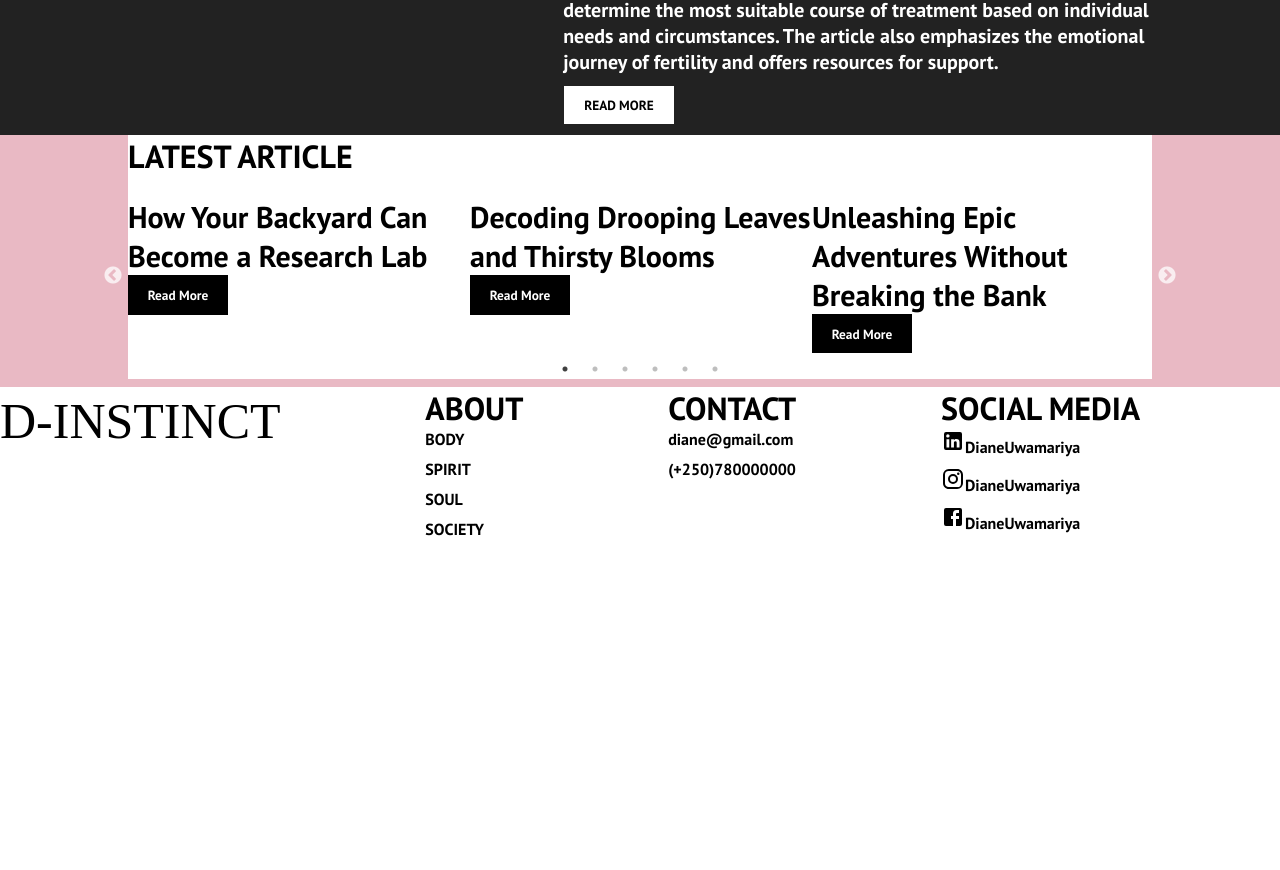
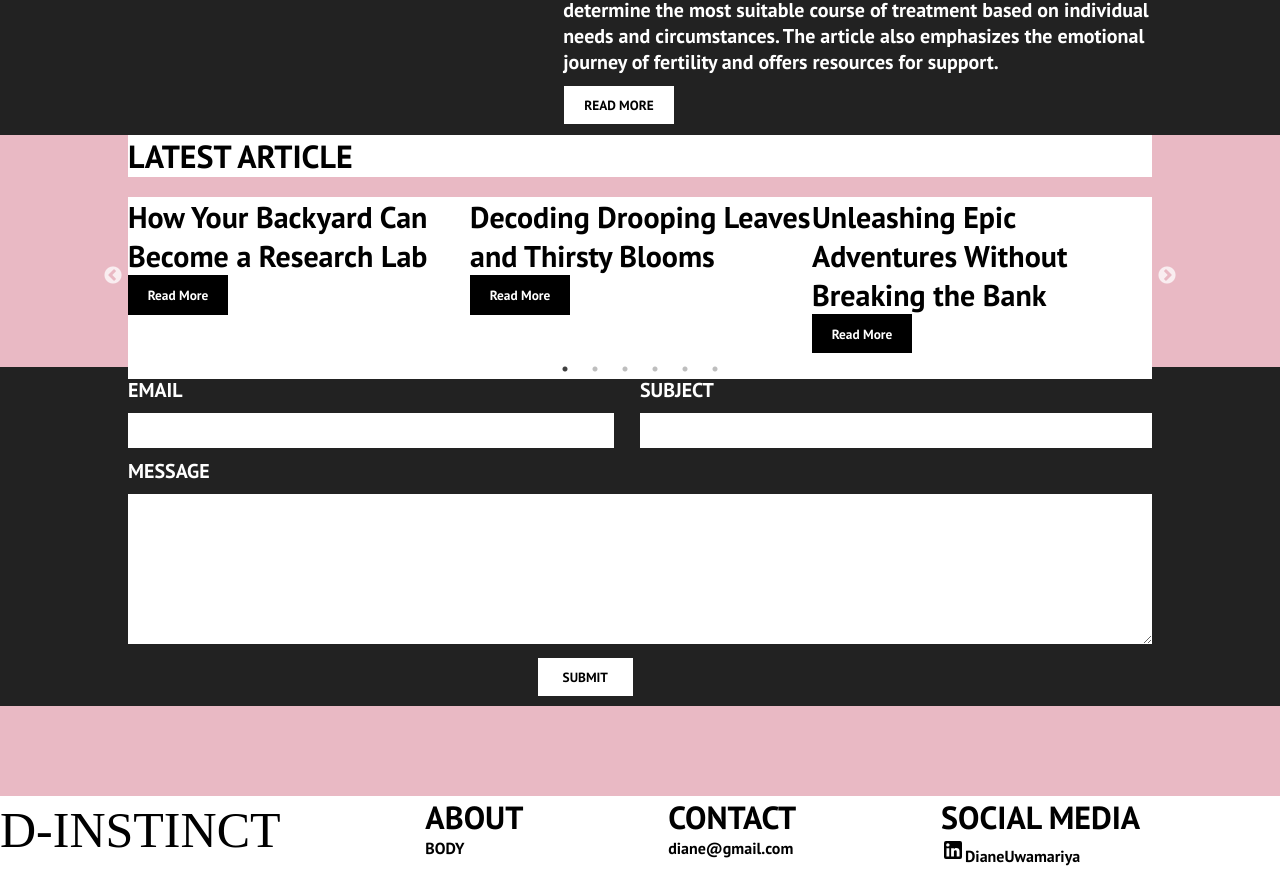
Before and after one commit to andyk2000/D-instinct, a React (Create React App) app: page / in a window 1280 px wide. Shown: the part 1078-1948 px from the top of the page. Before the commit the page ends 1627 px from the top, so only its background shows below. Built offline with nearby package versions, Linux system fonts and the light colour scheme.

Commit message:
added the contatct us component and updated it

```diff
--- a/src/components/CarouselPromo.css
+++ b/src/components/CarouselPromo.css
@@ -1,11 +1,18 @@
 .carousel {
     margin-left: 10%;
     margin-right: 10%;
+    background: transparent;
+    padding-bottom: 70px;
 }
 
 .cards-container {
     margin-top: 20px;
     height: 100px;
+    background: transparent;
+}
+
+.carousel-container {
+    background: transparent;
 }
 
 .card {
@@ -13,24 +20,29 @@
     height: 35%;
     margin-right: 100px;
     cursor: pointer;
+    background: transparent;
 }
 
 .card-img {
     display: none;
+    background: transparent;
 }
 
 .card-text {
     font-family: 'Times New Roman', Times, serif;
+    background: transparent;
 }
 
 .card-title {
     font-size: 30px;
     font-weight: 300;
     align-self: center;
+    background: transparent;
 }
 
 .card-summary {
     display: none;
+    background: transparent;
 }
 
 .card-button {
--- a/src/components/CarouselPromo.js
+++ b/src/components/CarouselPromo.js
@@ -19,12 +19,9 @@ function CarouselPromo() {
     <div className='carousel'>
       <h1>LATEST ARTICLE</h1>
       <div className='cards-container'>
-        <Slider {...settings}>
+        <Slider {...settings} className='carousel-container'>
           {data.map((d) => (
             <div key={d.name} className='card'>
-              <div className='card-img'>
-                <img src={d.img} alt=""/>
-              </div>
               <div className='card-text'>
                 <p className='card-title'>{d.name}</p>
                 <p className='card-summary'>{d.summary}</p>
--- /dev/null
+++ b/src/components/ContactUs.css
@@ -0,0 +1,86 @@
+.contact-us {
+    background-color: rgb(34, 34, 34);
+    padding-top: 10px;
+    padding-left: 10%;
+    padding-right: 10%;
+    margin-bottom: 0px;
+}
+
+.info {
+    background: transparent;
+    display: flex;
+    flex-direction: row;
+}
+.email{
+    background: transparent;
+    width: 50%;
+    height: fit-content;
+}
+
+.email-label {
+    background: transparent;
+    color: white;
+    margin-bottom: 10px;
+    font-size: 20px;
+}
+
+.email-input {
+    width: 95%;
+    height: 35px;
+    border-style: none;
+    margin-bottom: 10px;
+    padding: 5px;
+}
+
+.subject {
+    background: transparent;
+    width: 50%;
+    height: fit-content;
+}
+
+.subject-label {
+    background: transparent;
+    color: white;
+    margin-bottom: 10px;
+    font-size: 20px;
+}
+
+.subject-input {
+    width: 100%;
+    height: 35px;
+    border-style: none;
+    margin-bottom: 10px;
+    padding: 5px;
+}
+
+.message {
+    background: transparent;
+    width: 100%;
+    height: fit-content;
+}
+
+.message-label {
+    background: transparent;
+    color: white;
+    margin-bottom: 10px;
+    font-size: 20px;
+}
+
+.message-input {
+    width: 100%;
+    height: 150px;
+    border-style: none;
+    margin-bottom: 10px;
+    padding: 5px;
+}
+
+.submit {
+    padding-left: 25px;
+    padding-right: 25px;
+    padding-top: 10px;
+    padding-bottom: 10px;
+    border-style: none;
+    margin-bottom: 10px;
+    margin-left: 40%;
+    cursor: pointer;
+}
--- /dev/null
+++ b/src/components/ContatUs.js
@@ -0,0 +1,26 @@
+import React from 'react';
+import "./ContactUs.css";
+
+function ContatUs() {
+  return (
+    <div className='contact-us'>
+        <div className='info'>
+            <div className='email'>
+                <p className='email-label'>EMAIL</p>
+                <input className="email-input"/>
+            </div>
+            <div className='subject'>
+                <p className='subject-label'>SUBJECT</p>
+                <input className="subject-input"/>
+            </div>
+        </div>
+        <div className='message'>
+            <p className='message-label'>MESSAGE</p>
+            <textarea className='message-input'/>
+        </div>
+        <button className='submit'>SUBMIT</button>
+    </div>
+  )
+}
+
+export default ContatUs;
--- a/src/pages/client/Home.js
+++ b/src/pages/client/Home.js
@@ -5,6 +5,7 @@ import CarouselPromo from '../../components/CarouselPromo';
 import Footer from '../../components/Footer';
 import Navbar from '../../components/Navbar';
 import Featured from '../../components/Featured';
+import ContactUs from '../../components/ContatUs';
 
 function Home() {
   return (
@@ -13,6 +14,7 @@ function Home() {
       <Board />
       <Featured />
       <CarouselPromo />
+      <ContactUs />
       <Footer />
     </div>
   )
```
